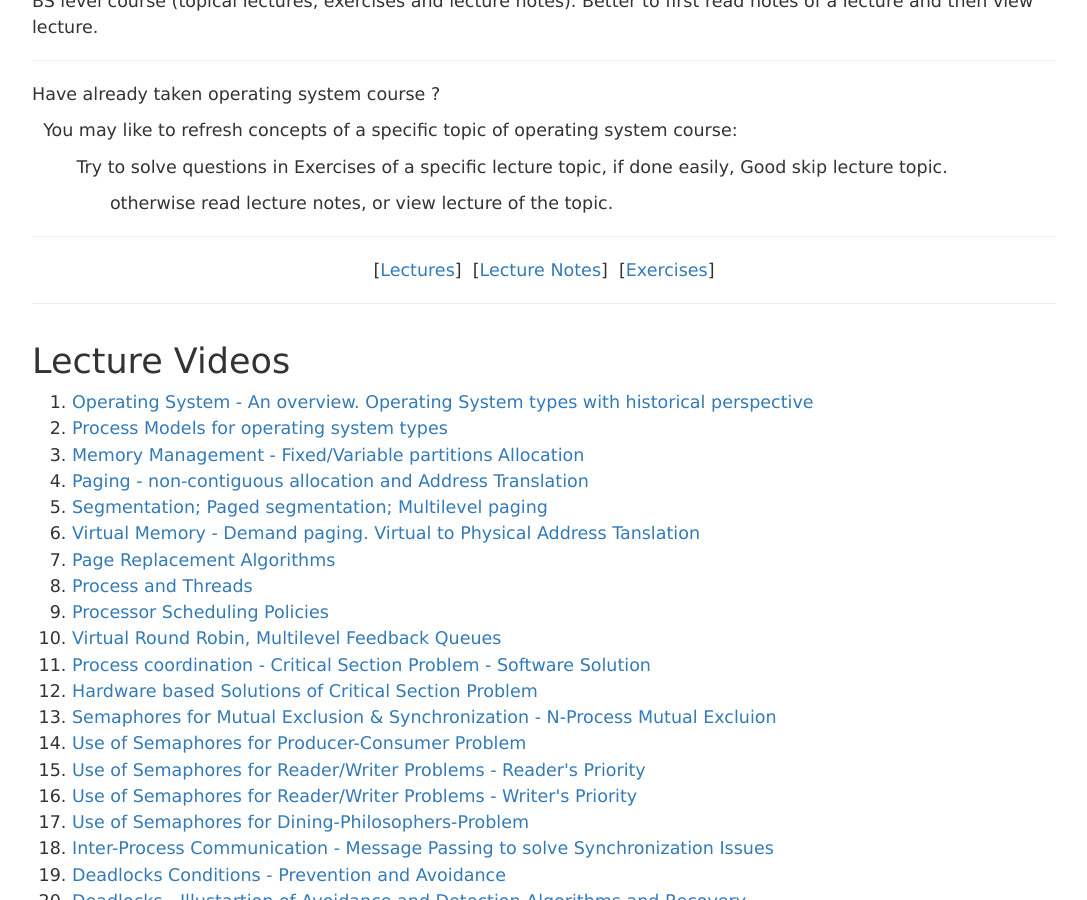
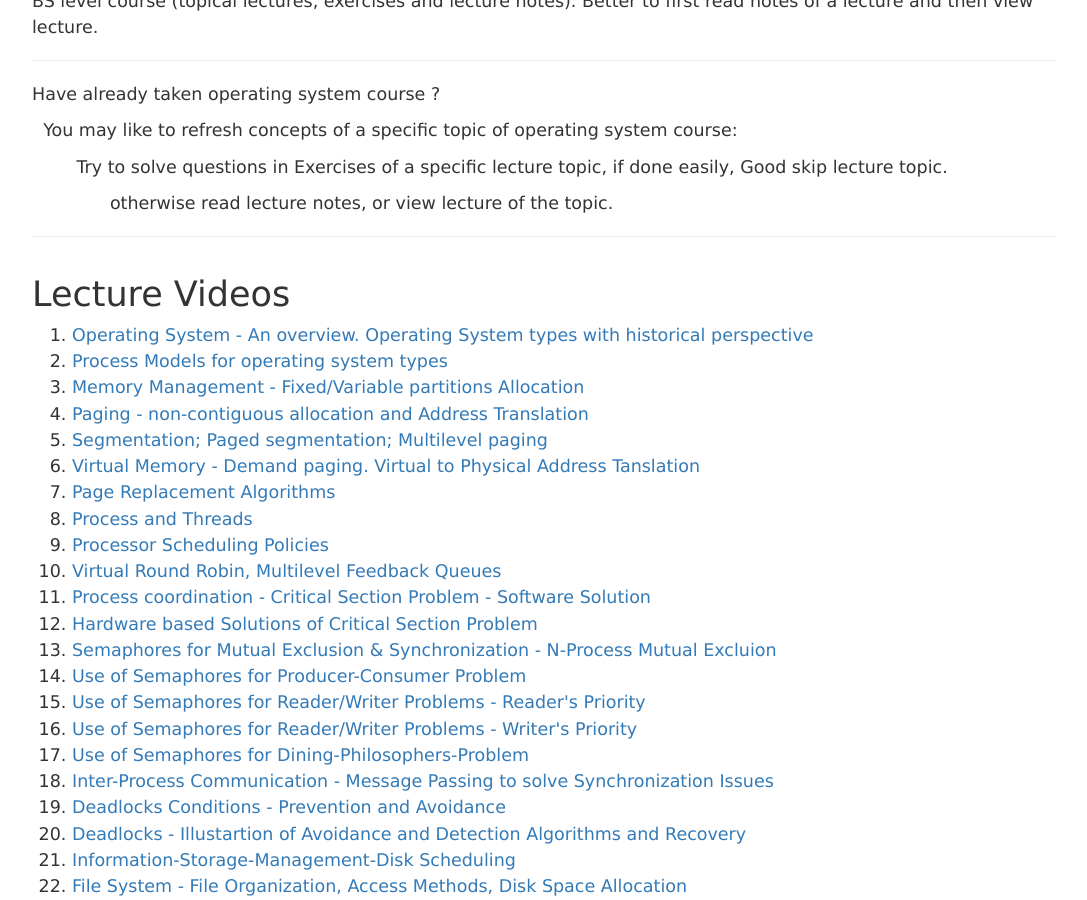
Before and after one commit to CS-Concepts-hub/Operating-Systems-Concepts, a Jekyll site: the page built from index.html, in a window 1280 px wide and 900 px high, scrolled down 427 px. Shown: the whole window, without its empty margins (96-1183 px from the left). Built offline with Jekyll 4.4.1, drawn with Linux system fonts in a browser that asks for light colours.

Commit message:
Update index.html

```diff
--- a/index.html
+++ b/index.html
@@ -28,10 +28,6 @@ weight: 0
 		<p>&nbsp;&nbsp;You may like to refresh concepts of a specific topic of operating system course:</p>
 		<p>&nbsp;&nbsp;&nbsp;&nbsp;&nbsp;&nbsp;&nbsp;&nbsp;Try to solve questions in Exercises of a specific lecture topic, if done easily, Good skip lecture topic.</p>
 		<p>&nbsp;&nbsp;&nbsp;&nbsp;&nbsp;&nbsp;&nbsp;&nbsp;&nbsp;&nbsp;&nbsp;&nbsp;&nbsp;&nbsp;otherwise read lecture notes, or view lecture of the topic.</p>
-
-		<hr>
-		<p class="center">
-			[<a href="#lectures">Lectures</a>]&nbsp;&nbsp;[<a href="#notes">Lecture Notes</a>]&nbsp;&nbsp;[<a href="#exercises">Exercises</a>]
 		</p>
 		<hr>
 		<h2 class="title" id="lectures">Lecture Videos</h2>
```
